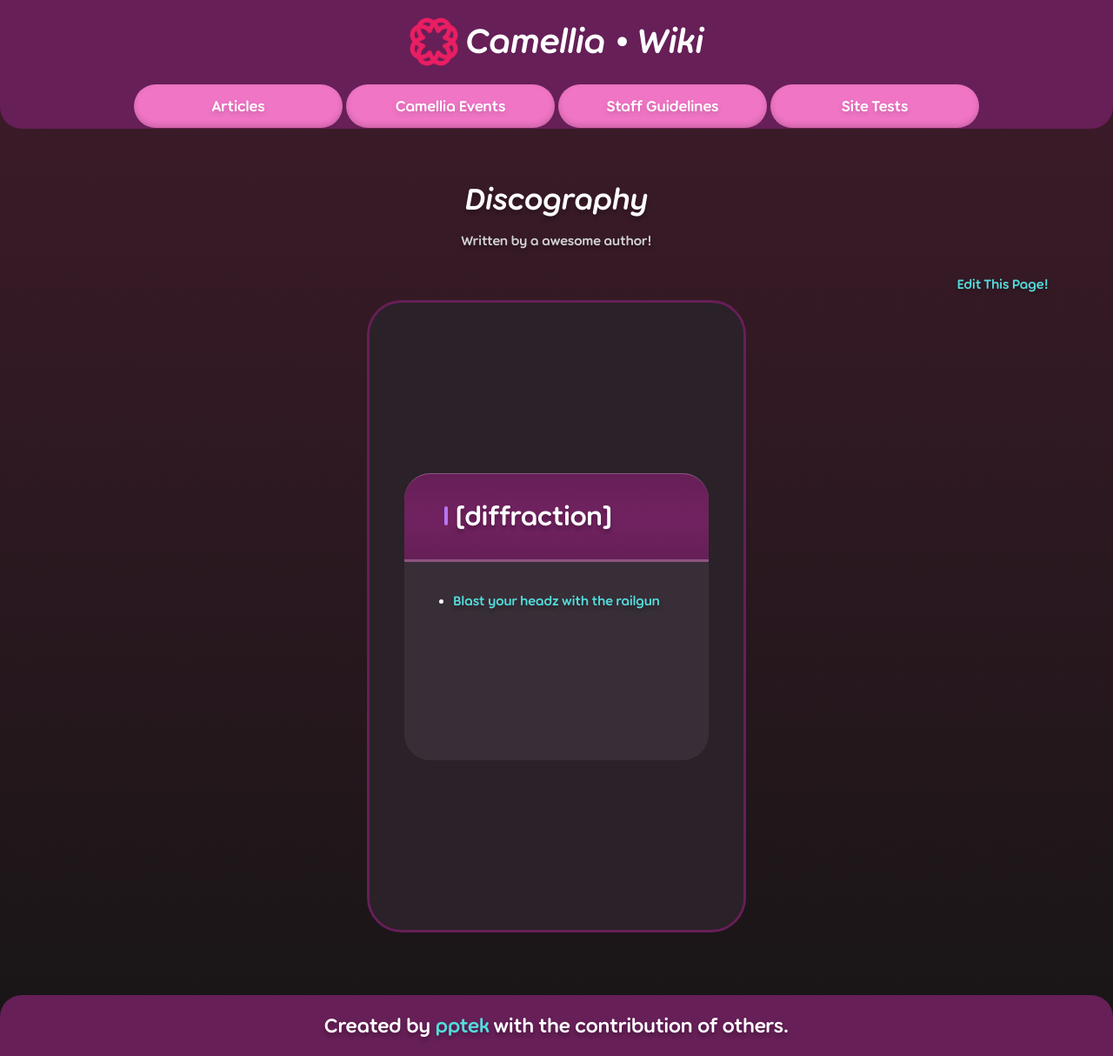
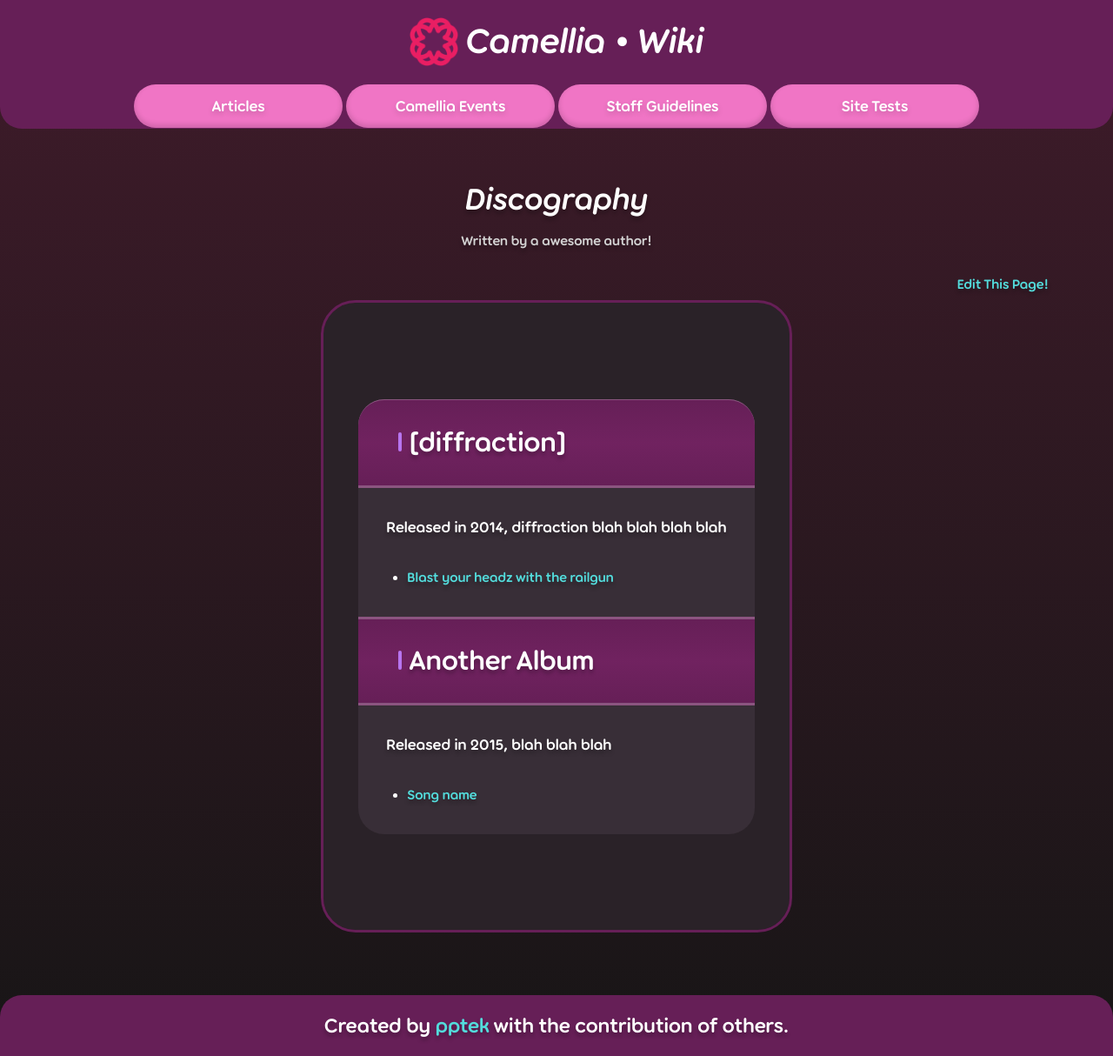
Before and after one commit to CamelliaCommunity/Wiki, a Jekyll site: the page built from _posts/2023-11-16-discography.md, in a window 1280 px wide and 1214 px high. Shown: the whole window at 87% size. Built offline with Jekyll 4.4.1, drawn with Linux system fonts in a browser that asks for light colours.

Commit message:
add base text

```diff
--- a/_posts/2023-11-16-discography.md
+++ b/_posts/2023-11-16-discography.md
@@ -9,4 +9,12 @@
 
 ## \[diffraction\]
 
+Released in 2014, diffraction blah blah blah blah
+
 - [Blast your headz with the railgun]()
+
+## Another Album
+
+Released in 2015, blah blah blah
+
+- [Song name](#)
```
